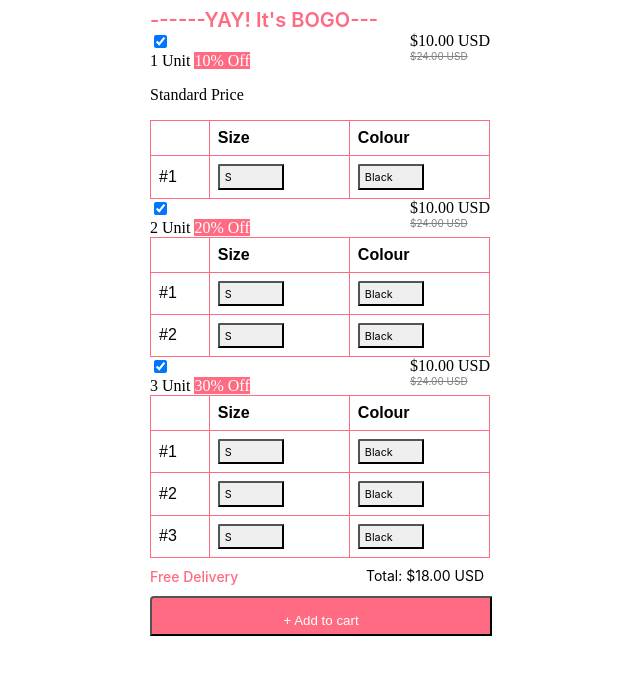
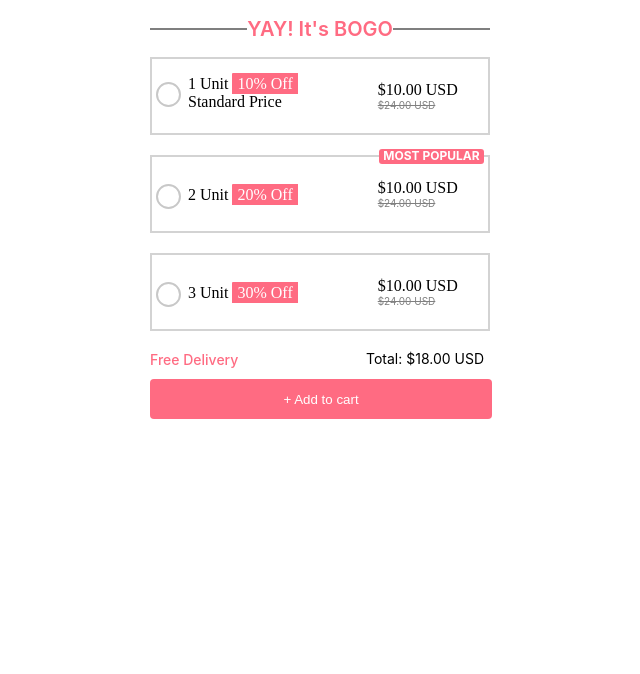
Before and after one commit to redoc51624/Cart_frontend, a plain HTML site: page index.html in a window 1280 px wide. Shown: the whole page, without its empty margins (320-960 px from the left). Drawn offline with Linux system fonts and the light colour scheme.

Commit message:
css , html, js changes upto most popular
-css , html, js changes upto most popular

```diff
--- a/index.css
+++ b/index.css
@@ -1,21 +1,84 @@
 .block-title {
-  width: 143px;
-  height: 24px;
+  display: flex;
+  flex-direction: row;
   font-family: Inter;
   font-size: 20px;
   font-weight: 600;
-  line-height: 24.2px;
-  text-align: left;
-  text-underline-position: from-font;
-  text-decoration-skip-ink: none;
   color: #FF6B82;
+}
+
+h2:before,
+h2:after {
+  content: "";
+  flex: 1 1;
+  border-bottom: 2px solid #000;
+  margin: auto;
+  opacity: 0.5;
+}
+
+.checkbox-round {
+  width: 25px;
+  height: 25px;
+  background-color: white;
+  border-radius: 50%;
+  vertical-align: middle;
+  border: 2px solid #C8C8C8;
+  appearance: none;
+  -webkit-appearance: none;
+  outline: none;
+  cursor: pointer;
+}
+
+.checkbox-round:checked {
+  background-color: #FF6B82;
+  border: 2px solid #FF6B82;
+}
+
+.checkbox-1 {
+  margin-bottom: 20px;
+  ;
 }
 
 .top-container {
   display: block;
   width: 340px;
   margin: 0 auto;
-  border: 2px solid #grey;
+}
+
+.popular-tag {
+  width: 105px;
+  font-size: 12px;
+  color: white;
+  background-color: #FF6B82;
+  position: absolute;
+  top: -8px;
+  left: 227px;
+  opacity: 1;
+  border-radius: 3px;
+
+  font-family: Inter;
+  font-size: 12px;
+  font-weight: 700;
+  line-height: 14.52px;
+  text-align: center;
+  text-underline-position: from-font;
+  text-decoration-skip-ink: none;
+
+}
+
+.inner-top-box {
+  position: relative;
+  display: flex;
+  flex-direction: row;
+  align-items: center;
+  border: 2px solid lightgrey;
+  height: 74px;
+  margin-bottom: 20px;
+}
+
+.inner-bottom-box {
+  margin: 10px 0px;
+  display: none;
 }
 
 .left {
@@ -23,21 +86,33 @@
 }
 
 .right {
+  margin-left: 80px;
   float: right;
 }
 
 .discount {
-  width: auto;
+  width: 55px;
+  height: 17px;
+  padding: 2px 5px;
+  border-radius: 1px 0px 0px 0px;
   color: white;
   background-color: #FF6B82;
+}
+
+.left-tags {
+  display: inline-block;
+  margin-top: 10px;
+}
+
+.left-tags p {
+  margin: 0px;
 }
 
 .cross-price {
   display: block;
   width: 58px;
   height: 12px;
-  margin-left: 10px
-  opacity: 0.3px;
+  margin-left: 10px opacity: 0.3px;
   font-family: Inter;
   font-size: 10px;
   font-weight: 400;
@@ -57,9 +132,10 @@ table {
 
 td,
 th {
-  border: 1px solid #FF6B82;
+  font-weight: 100;
   text-align: left;
   padding: 8px;
+  font-size: 14px;
 }
 
 /*DROPDOWN CSS*/
@@ -124,15 +200,11 @@ th {
 /*Add to cart button*/
 
 .add-to-cart {
+  border: 0px;
   width: 342px;
   height: 40px;
-  top: 497px;
-  left: 58px;
-  padding: 10px 0px 0px 0px;
-  gap: 8px;
-  border-radius: 4px 0px 0px 0px;
+  border-radius: 4px;
   background-color: #FF6B82;
-  ;
   color: white;
 }
 
@@ -142,10 +214,7 @@ th {
 }
 
 .left-column {
-  width: 89px;
-  height: 17px;
   color: #FF6B82;
-  ;
   font-family: Inter;
   font-size: 14px;
   font-weight: 500;
--- a/index.html
+++ b/index.html
@@ -14,27 +14,27 @@
 <body>
     <div class="top-container">
         <div class="inner-conainer-1">
-                <span class="block-title">------YAY! It's BOGO---</span>
+                <h2 class="block-title">YAY! It's BOGO</h2>
         </div>
         <div class="inner-conainer-2">
             <div class="inner-top-box">
                 <div class="left">
                     <label class="container">
-                            <input type="checkbox" checked="checked">
-                            <span class="checkmark"></span>
+                        <input onclick="myFunction()" type="checkbox" class=" checkbox-round checkbox-1">
                     </label>
                     <div class="left-tags">
                         <span class="unit">1 Unit</span>
                         <span class="discount">10% Off</span>
+                        <p>Standard Price</p>
                     </div>
-                        <p>Standard Price</p>
+
                 </div>
                 <div class="right">
                     <span class="price-tag">$10.00 USD</span>
                     <span class="cross-price">$24.00 USD</span>
                 </div>
             </div>
-                <div class="inner-bottom-box">
+            <div id="myDropdown" class="inner-bottom-box dropdown-content">
                 <table>
                     <tr>
                         <th></th>
@@ -46,7 +46,7 @@
                         <td>
                             <div class="dropdown">
                                 <button class="dropbtn">S</button>
-                                    <div class="dropdown-content">
+                                <div id="myDropdown" class="dropdown-content">
                                     <p>S <i class="fa fa-caret-down" aria-hidden="true"></i></p>
                                     <p>M <i class="fa fa-caret-down" aria-hidden="true"></i></p>
                                     <p>L <i class="fa fa-caret-down" aria-hidden="true"></i></p>
@@ -69,10 +69,10 @@
         </div>
         <div class="inner-conainer-3">
             <div class="inner-top-box">
+                <div class="popular-tag">MOST POPULAR</div>
                 <div class="left">
                     <label class="container">
-                            <input type="checkbox" checked="checked">
-                            <span class="checkmark"></span>
+                        <input type="checkbox" class=" checkbox-round">
                     </label>
                     <div class="left-tags">
                         <span class="unit">2 Unit</span>
@@ -144,8 +144,7 @@
             <div class="inner-top-box">
                 <div class="left">
                     <label class="container">
-                            <input type="checkbox" checked="checked">
-                            <span class="checkmark"></span>
+                        <input type="checkbox" class=" checkbox-round">
                     </label>
                     <div class="left-tags">
                         <span class="unit">3 Unit</span>
```
Also changed, not shown: index.js (line endings or trailing spaces). Lines whose indentation alone changed are shown as unchanged.
